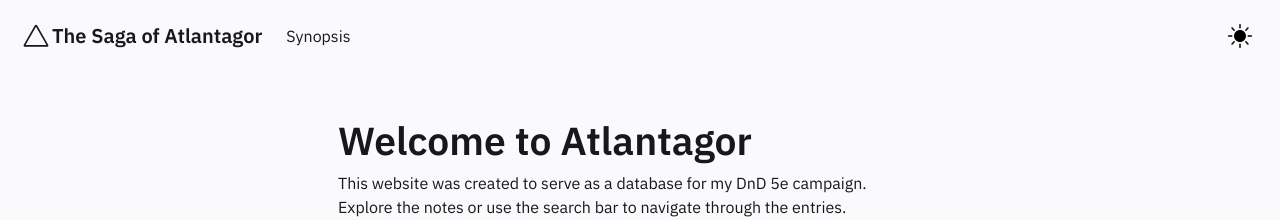
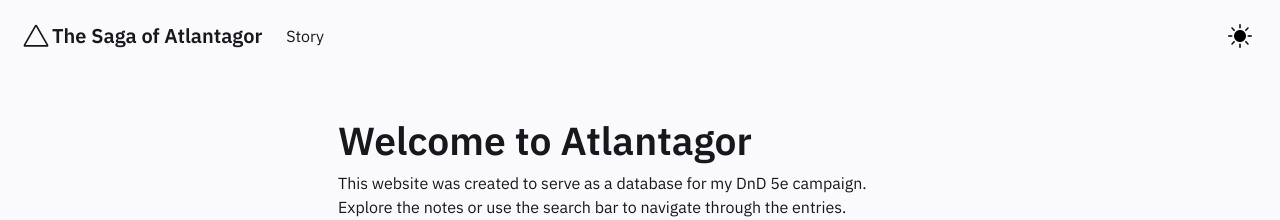
Before and after one commit to Atlantagor/atlantagor.github.io, a Jekyll site: the page built from pages/index.md, in a window 1280 px wide. Shown: the top 220 px of the page. Built offline with Jekyll 4.4.1, drawn with Linux system fonts in a browser that asks for light colours.

Commit message:
Update Header.html

```diff
--- a/_includes/Header.html
+++ b/_includes/Header.html
@@ -55,8 +55,8 @@
 
     <div id="navbarBasicExample" class="navbar-menu">
       <div class="navbar-start">
-        <a href="../posts/synopsis"  class="navbar-item">
-          Synopsis
+        <a href="../posts/story"  class="navbar-item">
+          Story
         </a>
       </div>
       <div class="navbar-end is-hidden-mobile" onclick="modeSwitcher()" >
```
